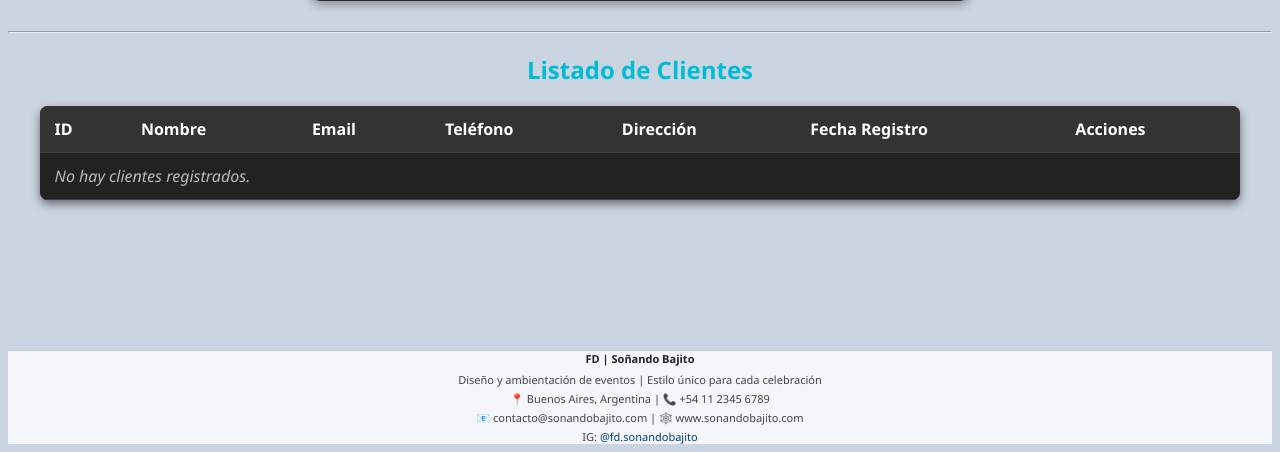
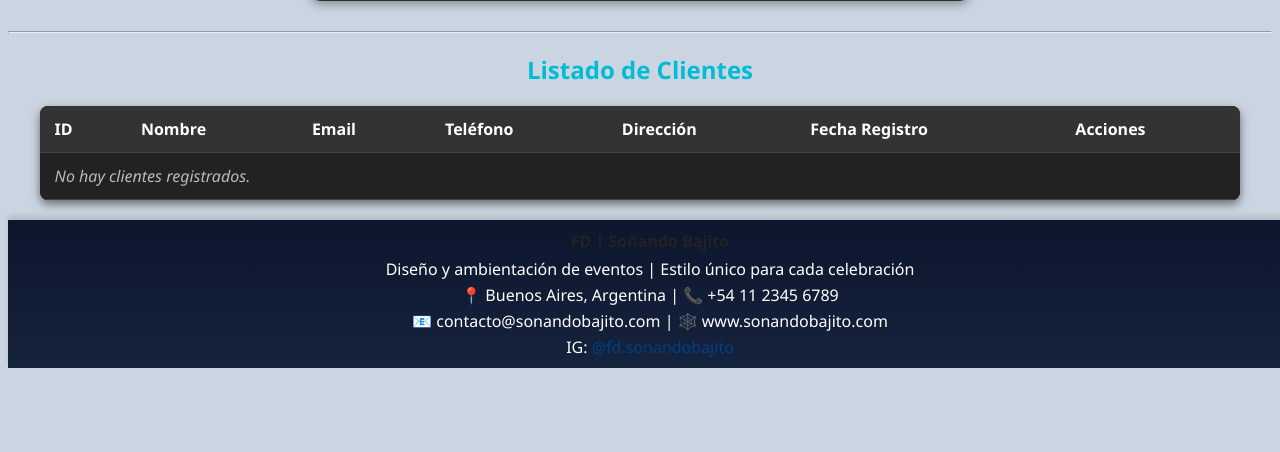
Before and after one commit to Kevinnyanez/APPYSTUDIOS, a PHP site: page /clientes.php in a window 1280 px wide. Shown: the part 644-1096 px from the top of the page. After the commit the page ends 1012 px from the top, so only its background shows below. Run offline with PHP 8.4, Linux system fonts and the light colour scheme; data that the repository does not hold is empty.

Commit message:
recomendaciones

```diff
--- a/footer.php
+++ b/footer.php
@@ -1,15 +1,16 @@
 <footer style="
-    background-color: #f4f6f9;
-    color: #444;
-    font-size: 11px;
-    width: 100%;
-    margin-top: 150px;
-    margin-left: 0;
-    margin-bottom: 0;
-    margin-rigth: 0;
-    text-align: center;
-    border-top: 1px solid #ccc;
-    font-family: 'Segoe UI', Tahoma, Geneva, Verdana, sans-serif;
+            background: linear-gradient(to bottom, #0c162d, #16233d);
+            color: white;
+            padding: 10px;
+            text-align: center;
+            width: 100%;
+            max-width: 100%;
+            margin: 0;
+            box-shadow: 0 -5px 5px rgba(0, 0, 0, 0.1);
+            position: relative;
+            bottom: 0;
+            margin-left: 0;
+            padding-left: 10px;
 ">
     <div style="margin-bottom: 6px; font-weight: bold; color: #222;">
         FD | Soñando Bajito
```
